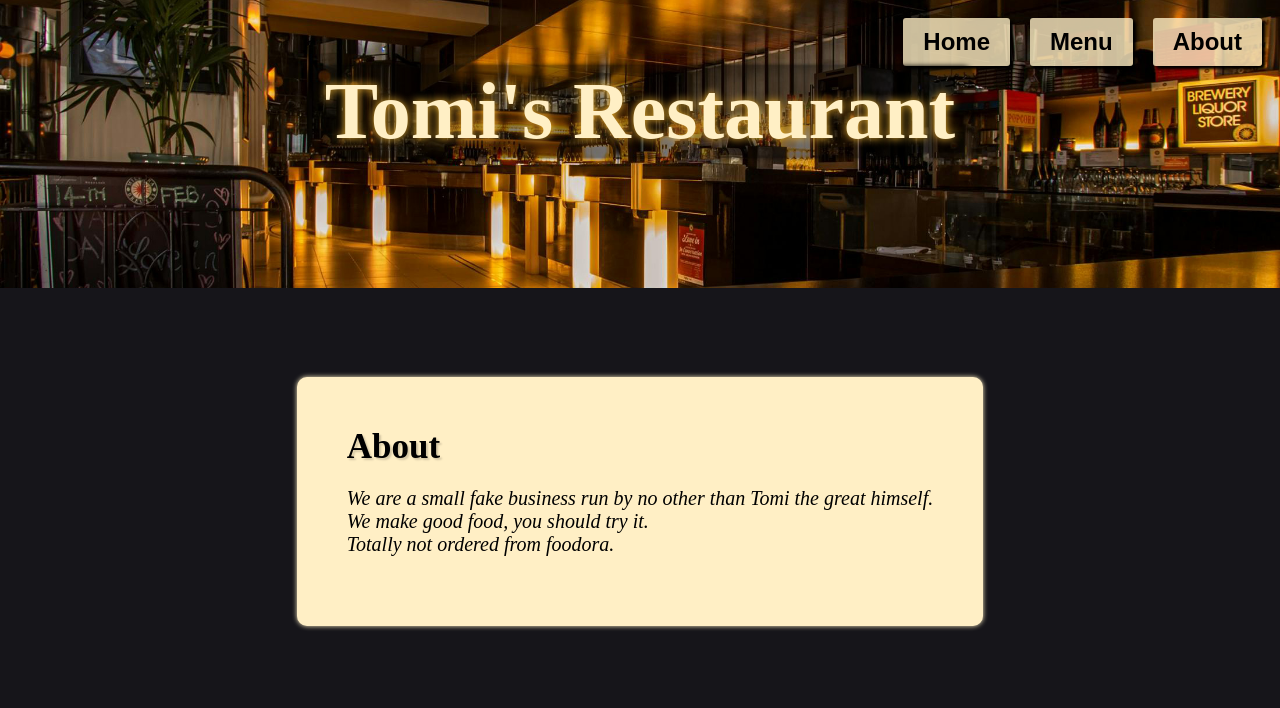
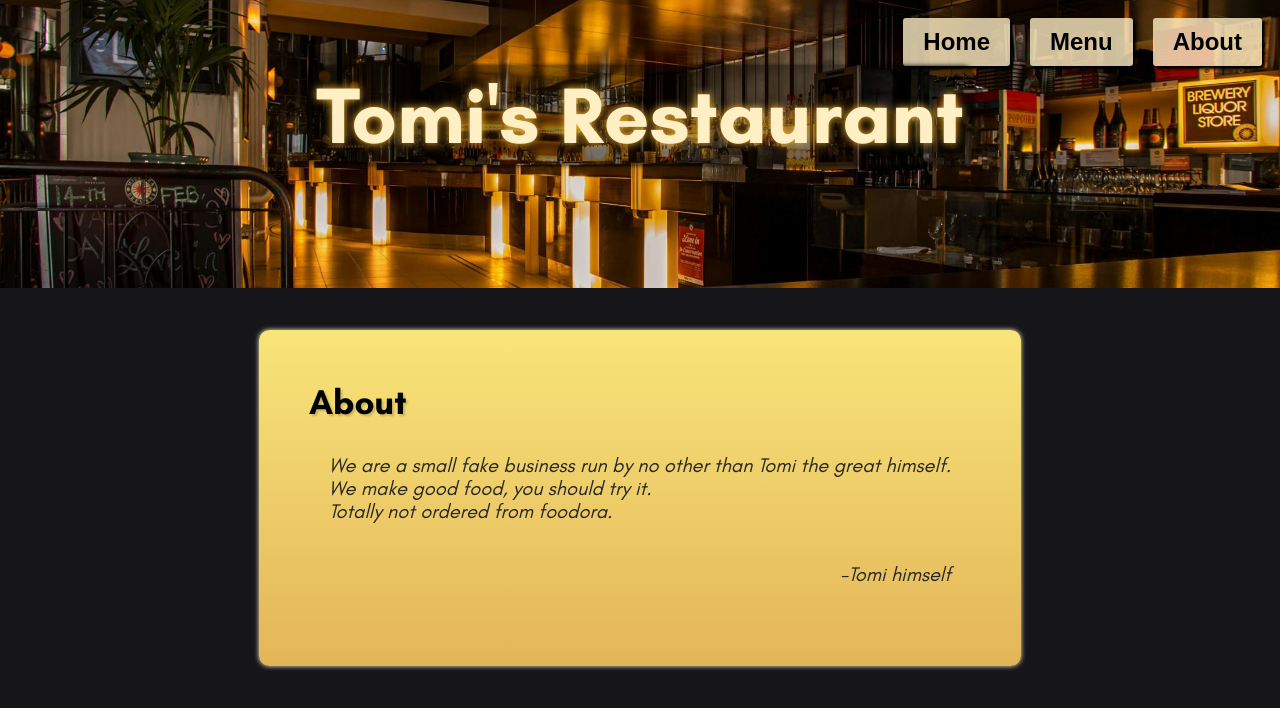
Before and after one commit to TRed91/Restaurant-Page, a website built with webpack: page src/index.html in a window 1280 px wide. Both pictures are taken after a click on the button "About". Built offline with nearby package versions, Linux system fonts and the light colour scheme.

Commit message:
add custom font and gradient to some backgrounds

```diff
--- a/src/index.js
+++ b/src/index.js
@@ -3,6 +3,9 @@ import img from './pexels-pixabay-260922.jpg'
 import pageHome from './page-home';
 import pageMenu from './page-menu';
 import pageAbout from './page-about';
+
+const pageDisplay = (function(){
+    pageHome();
 
     const imgMain = document.createElement('img');
     const body = document.querySelector('body');
@@ -17,3 +20,4 @@ const btnAbout = document.querySelector('#btn-about');
     btnHome.addEventListener('click', pageHome);
     btnMenu.addEventListener('click', pageMenu);
     btnAbout.addEventListener('click', pageAbout);
+})();
--- a/src/page-about.js
+++ b/src/page-about.js
@@ -8,19 +8,23 @@ export default function content(){
     const aboutContainer = document.createElement('div');
     const aboutTitle = document.createElement('h3');
     const aboutText = document.createElement('p');
+    const aboutSigned = document.createElement('p')
 
     aboutContainer.setAttribute('class', 'about-container');
     aboutTitle.setAttribute('class', 'about-title');
     aboutText.setAttribute('class', 'about-text');
+    aboutSigned.setAttribute('class', 'about-text signed');
 
     headline.innerHTML = "Tomi's Restaurant";
     aboutTitle.innerHTML = "About"
     aboutText.innerHTML = "We are a small fake business run by no other than Tomi the great himself.<br>We make good food, you should try it.<br> Totally not ordered from foodora.";
+    aboutSigned.innerHTML = "-Tomi himself"
 
     content.appendChild(headline);
     content.appendChild(aboutContainer);
     aboutContainer.appendChild(aboutTitle);
     aboutContainer.appendChild(aboutText);
+    aboutContainer.appendChild(aboutSigned);
 
     return content
 }
--- a/src/page-menu.js
+++ b/src/page-menu.js
@@ -14,10 +14,10 @@ export default function menuContent(){
     }
 
     const menuList = [
-        new MenuItem('Schnitzl', 'description', '10$'),
-        new MenuItem('Pepperoni Pizza', 'description', '12$'),
-        new MenuItem('Grilled Tuna', 'description', '12$'),
-        new MenuItem('Lasagna', 'description', '8$')
+        new MenuItem('Schnitzl', 'Austrian style Schnitzl from turkey. Breaded and no sauce. Comes with fries or rice.', '10$'),
+        new MenuItem('Pepperoni Pizza', 'Best and only true form of pizza. If you want any other toppings please let us know so we can escort you to the exit.', '12$'),
+        new MenuItem('Grilled Tuna', "We assume it's tuna. Might be salmon. I'm not really a fish expert. Anyway. Comes with rice and lemon", '12$'),
+        new MenuItem('Lasagna', "I don't know anything about lasagna. Please don't order it but if you do I will order some from the Italian place across the street.", '8$')
     ];
 
     const headline = document.createElement('h2');
--- a/src/style.css
+++ b/src/style.css
@@ -1,5 +1,19 @@
+@font-face {
+    font-family: 'glacial';
+    src: url('./glacialindifference-regular-webfont.woff2') format('woff2'),
+        url('./glacialindifference-regular-webfont.woff') format('woff');
+    font-style: normal;
+}
+@font-face {
+    font-family: 'glacial';
+    src: url('./glacialindifference-bold-webfont.woff2') format('woff2'),
+        url('./glacialindifference-bold-webfont.woff') format('woff');
+    font-weight: bold;
+}
+
 :root {
     --color-text-one: rgb(255, 239, 197);
+    --bg-grad-one: linear-gradient(0deg, rgb(227, 181, 89) 0%, rgb(248, 229, 121) 100%);
 }
 
 h1, h2, h3 {
@@ -9,7 +23,7 @@ h1, h2, h3 {
 
 body {
     background-color: rgb(22, 21, 26);
-
+    font-family: 'glacial', Arial, Helvetica, sans-serif;
 }
 
 #content {
@@ -88,10 +102,12 @@ ul {
     display: flex;
     flex-direction: column;
     gap: 20px;
+    margin-top: 20vh;
+    padding: 20px;
 }
 
 .liContainer{
-    background-color: var(--color-text-one);
+    background: var(--bg-grad-one);
     padding: 20px;
     display: flex;
     flex-direction: column;
@@ -106,8 +122,9 @@ h3 {
     text-shadow: 2px 2px 2px rgba(0, 0, 0, 0.171);
 }
 
-.desc {
-
+.desc, .about-text {
+    padding: 10px 20px;
+    color: #262626;
 }
 
 .price {
@@ -118,8 +135,8 @@ h3 {
 }
 
 .about-container {
-    margin-bottom: 30vh;
-    background-color: var(--color-text-one);
+    margin-bottom: 25vh;
+    background: var(--bg-grad-one);
     border-radius: 10px;
     box-shadow: 0px 0px 5px var(--color-text-one);
     padding: 50px;
@@ -134,3 +151,7 @@ h3 {
     font-size: 20px;
     font-style: italic;
 }
+
+.signed {
+    text-align: end;
+}
```
Also changed, not shown: src/glacialindifference-bold-webfont.woff (added), src/glacialindifference-bold-webfont.woff2 (added), src/glacialindifference-regular-webfont.woff (added), src/glacialindifference-regular-webfont.woff2 (added). Lines whose indentation alone changed are shown as unchanged.
